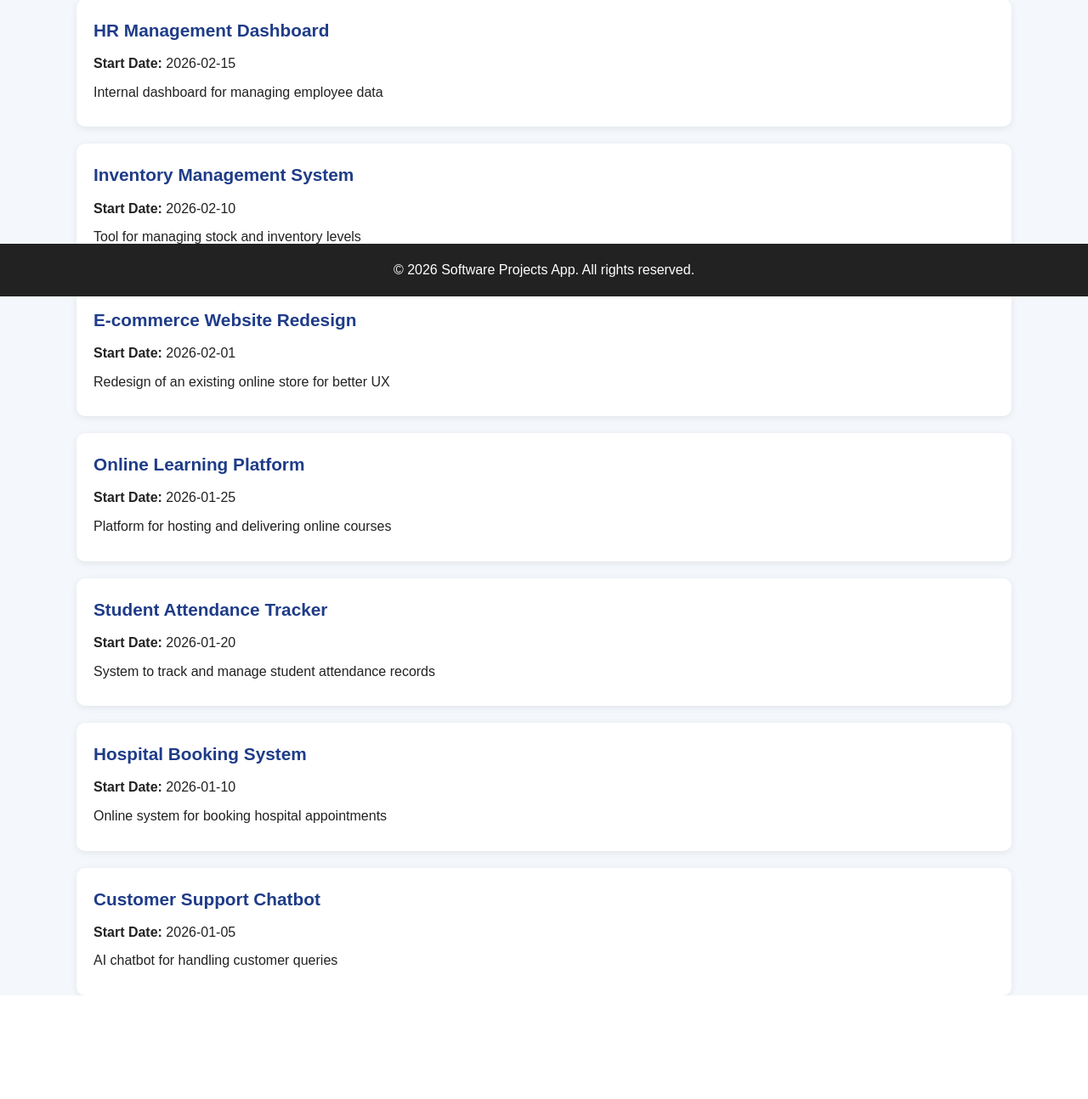
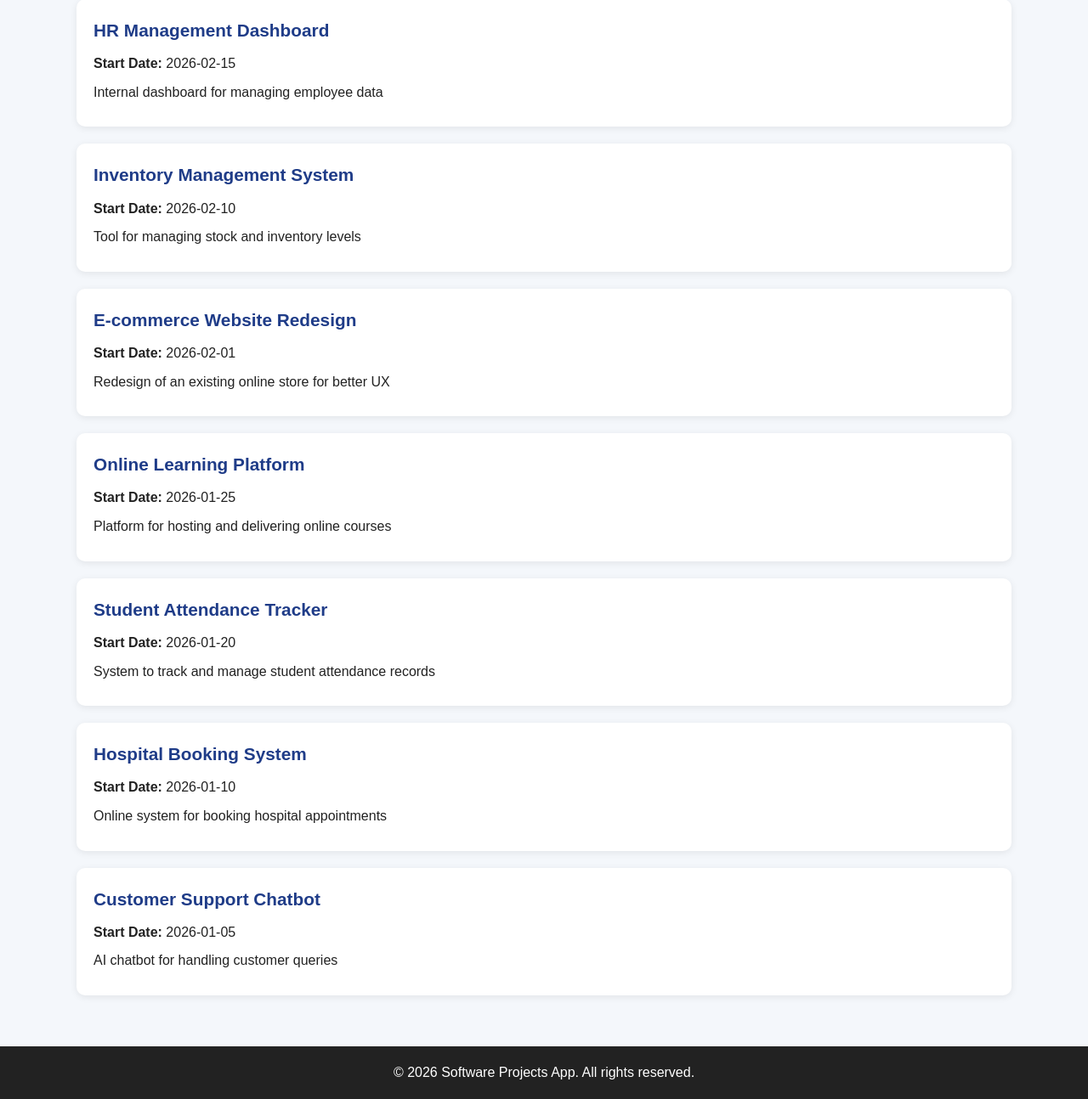
Before and after one commit to sonny-vice/Database-Driven-Web-Application, a PHP site: page /index.php in a window 1280 px wide. Shown: the part 451-1745 px from the top of the page at 85% size. Before the commit the page ends 1623 px from the top, so only its background shows below. Run offline with PHP 8.4, Linux system fonts and the light colour scheme; data comes from the database, SQL or seed files in the repository.

Commit message:
Update style.css
new update style.css code, footer positioning fixed

```diff
--- a/software-projects-app/assets/css/style.css
+++ b/software-projects-app/assets/css/style.css
@@ -29,10 +29,6 @@ button {
     width: 90%;
     max-width: 1100px;
     margin: 0 auto;
-}
-
-main.container {
-    min-height: 70vh;
 }
 
 /* =========================
@@ -371,18 +367,26 @@ select.error {
     margin-top: 40px;
 }
 
+/* =========================
+   Global layout
+   ========================= */
 html,
 body {
     height: 100%;
 }
 
 body {
+    font-family: Arial, sans-serif;
+    background-color: #f4f7fb;
+    color: #222;
+    line-height: 1.6;
+    margin: 0;
     display: flex;
     flex-direction: column;
     min-height: 100vh;
 }
 
-main.container {
+main {
     flex: 1;
 }
 
```
